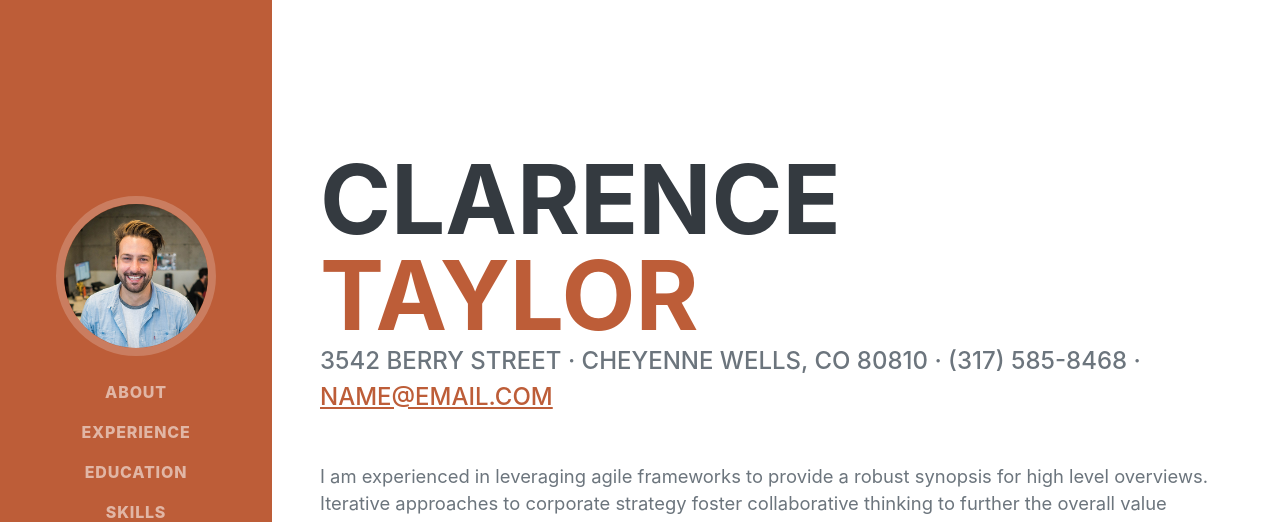
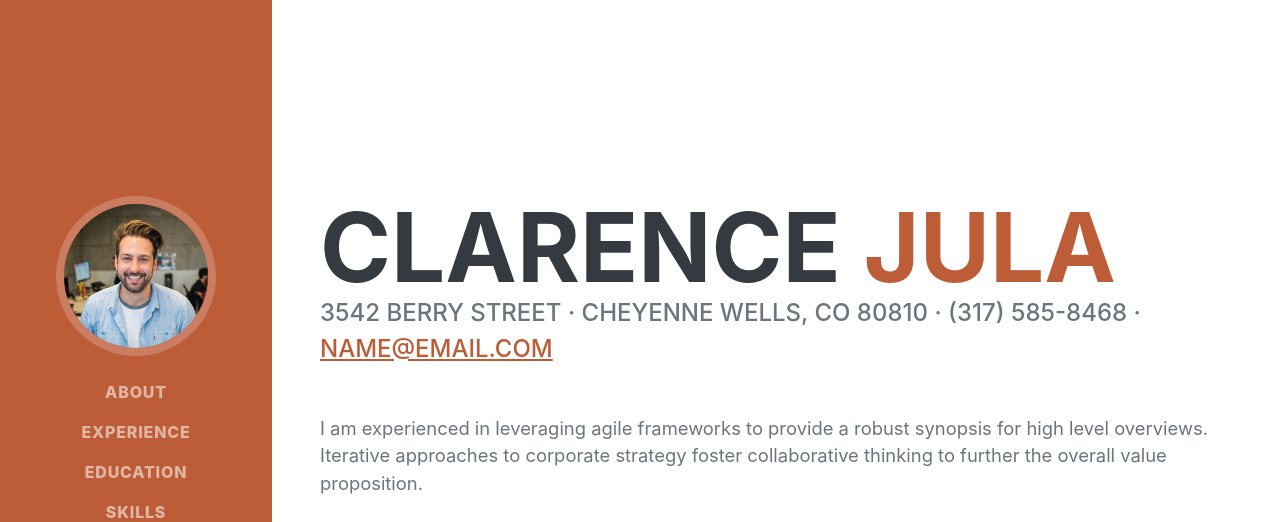
Before and after one commit to melsyae/test1, a plain HTML site: page index.html in a window 1280 px wide. Shown: the top 522 px of the page. Drawn offline with nearby package versions, Linux system fonts and the light colour scheme; a web font is replaced by a local one.

Commit message:
zmiana imienia i nazwiska

```diff
--- a/index.html
+++ b/index.html
@@ -19,7 +19,7 @@
         <!-- Navigation-->
         <nav class="navbar navbar-expand-lg navbar-dark bg-primary fixed-top" id="sideNav">
             <a class="navbar-brand js-scroll-trigger" href="#page-top">
-                <span class="d-block d-lg-none">Clarence Taylor</span>
+                <span class="d-block d-lg-none">jula</span>
                 <span class="d-none d-lg-block"><img class="img-fluid img-profile rounded-circle mx-auto mb-2" src="assets/img/profile.jpg" alt="..." /></span>
             </a>
             <button class="navbar-toggler" type="button" data-bs-toggle="collapse" data-bs-target="#navbarResponsive" aria-controls="navbarResponsive" aria-expanded="false" aria-label="Toggle navigation"><span class="navbar-toggler-icon"></span></button>
@@ -41,7 +41,7 @@
                 <div class="resume-section-content">
                     <h1 class="mb-0">
                         Clarence
-                        <span class="text-primary">Taylor</span>
+                        <span class="text-primary">jula</span>
                     </h1>
                     <div class="subheading mb-5">
                         3542 Berry Street · Cheyenne Wells, CO 80810 · (317) 585-8468 ·
```
